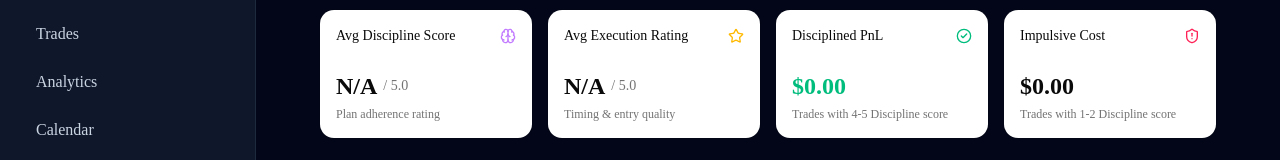
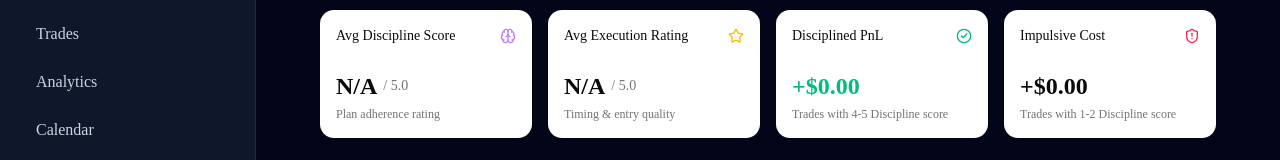
Before and after one commit to Yab100/trading-journal, a Next.js app: page /psychology in a window 1280 px wide. Shown: the part 130-290 px from the top of the page. Built offline with nearby package versions, Linux system fonts and the light colour scheme; no server answers.

Commit message:
fix PSYCHOLOGY TypeScript typing

```diff
--- a/app/(dashboard)/psychology/page.tsx
+++ b/app/(dashboard)/psychology/page.tsx
@@ -1,6 +1,11 @@
 import { getTrades } from '@/lib/actions/trades'
 import { LogPsychologyDialog } from '@/components/psychology/LogPsychologyDialog'
-import { Card, CardContent, CardHeader, CardTitle } from '@/components/ui/card'
+import {
+  Card,
+  CardContent,
+  CardHeader,
+  CardTitle,
+} from '@/components/ui/card'
 import { Badge } from '@/components/ui/badge'
 import {
   Table,
@@ -10,211 +15,399 @@ import {
   TableHeader,
   TableRow,
 } from '@/components/ui/table'
-import { Brain, Star, Flame, ShieldAlert, CheckCircle2 } from 'lucide-react'
+import {
+  Brain,
+  Star,
+  ShieldAlert,
+  CheckCircle2,
+} from 'lucide-react'
 
 export const revalidate = 0
 
+type PsychologyTrade = {
+  id: string
+  symbol: string
+  type: 'BUY' | 'SELL'
+  status: string
+  pnl: number | undefined
+  discipline_rating: number | null | undefined
+  execution_rating: number | null | undefined
+  emotions: string[]
+  notes: string | null | undefined
+}
+
 export default async function PsychologyPage() {
-  const trades = await getTrades()
-  console.log(JSON.stringify(trades, null, 2))
+  const trades: PsychologyTrade[] = await getTrades()
 
-  // Analytics calculations
-  const tradesWithPsychology = trades.filter((t) => (t as any).discipline_rating)
+  // ============================================================
+  // ANALYTICS CALCULATIONS
+  // ============================================================
+
+  const tradesWithPsychology = trades.filter(
+    (trade) =>
+      trade.discipline_rating !== null &&
+      trade.discipline_rating !== undefined
+  )
 
   const avgDiscipline = tradesWithPsychology.length
-    ? (tradesWithPsychology.reduce((acc, t) => acc + ((t as any).discipline_rating || 0), 0) / tradesWithPsychology.length).toFixed(1)
+    ? (
+        tradesWithPsychology.reduce(
+          (acc, trade) =>
+            acc + (trade.discipline_rating ?? 0),
+          0
+        ) / tradesWithPsychology.length
+      ).toFixed(1)
     : 'N/A'
 
   const avgExecution = tradesWithPsychology.length
-    ? (tradesWithPsychology.reduce((acc, t) => acc + ((t as any).execution_rating || 0), 0) / tradesWithPsychology.length).toFixed(1)
+    ? (
+        tradesWithPsychology.reduce(
+          (acc, trade) =>
+            acc + (trade.execution_rating ?? 0),
+          0
+        ) / tradesWithPsychology.length
+      ).toFixed(1)
     : 'N/A'
 
-  // Compare PnL of Disciplined trades (4-5 stars) vs Low Discipline (1-2 stars)
-  const disciplinedTrades = trades.filter((t) => ((t as any).discipline_rating || 0) >= 4)
-  const disciplinedPnL = disciplinedTrades.reduce((acc, t) => acc + (Number((t as any).pnl ?? 0) || 0), 0)
+  // ============================================================
+  // DISCIPLINED TRADES
+  // ============================================================
 
-  const impulsiveTrades = trades.filter((t) => (t as any).discipline_rating && (t as any).discipline_rating <= 2)
-  const impulsivePnL = impulsiveTrades.reduce((acc, t) => acc + (Number((t as any).pnl ?? 0) || 0), 0)
+  const disciplinedTrades = trades.filter(
+    (trade) =>
+      (trade.discipline_rating ?? 0) >= 4
+  )
+
+  const disciplinedPnL = disciplinedTrades.reduce(
+    (acc, trade) =>
+      acc + (Number(trade.pnl ?? 0) || 0),
+    0
+  )
+
+  // ============================================================
+  // IMPULSIVE TRADES
+  // ============================================================
+
+  const impulsiveTrades = trades.filter(
+    (trade) => {
+      const discipline =
+        trade.discipline_rating ?? 0
+
+      return (
+        discipline >= 1 &&
+        discipline <= 2
+      )
+    }
+  )
+
+  const impulsivePnL = impulsiveTrades.reduce(
+    (acc, trade) =>
+      acc + (Number(trade.pnl ?? 0) || 0),
+    0
+  )
 
   return (
     <div className="p-6 space-y-6">
+      {/* ========================================================
+          HEADER
+      ======================================================== */}
+
       <div>
-        <h1 className="text-2xl font-bold tracking-tight">Psychology & Execution</h1>
+        <h1 className="text-2xl font-bold tracking-tight">
+          Psychology & Execution
+        </h1>
+
         <p className="text-sm text-muted-foreground">
-          Track mental discipline, identify emotional triggers, and quantify their impact on your trading performance.
+          Track mental discipline, identify emotional
+          triggers, and quantify their impact on your
+          trading performance.
         </p>
       </div>
 
-      {/* Overview Cards */}
+      {/* ========================================================
+          OVERVIEW CARDS
+      ======================================================== */}
+
       <div className="grid gap-4 md:grid-cols-4">
+        {/* AVG DISCIPLINE */}
+
         <Card>
           <CardHeader className="flex flex-row items-center justify-between space-y-0 pb-2">
-            <CardTitle className="text-sm font-medium">Avg Discipline Score</CardTitle>
+            <CardTitle className="text-sm font-medium">
+              Avg Discipline Score
+            </CardTitle>
+
             <Brain className="h-4 w-4 text-purple-400" />
           </CardHeader>
+
           <CardContent>
             <div className="text-2xl font-bold flex items-center gap-1.5">
-              {avgDiscipline} <span className="text-sm font-normal text-muted-foreground">/ 5.0</span>
+              {avgDiscipline}
+
+              <span className="text-sm font-normal text-muted-foreground">
+                / 5.0
+              </span>
             </div>
-            <p className="text-xs text-muted-foreground mt-1">Plan adherence rating</p>
+
+            <p className="text-xs text-muted-foreground mt-1">
+              Plan adherence rating
+            </p>
           </CardContent>
         </Card>
 
+        {/* AVG EXECUTION */}
+
         <Card>
           <CardHeader className="flex flex-row items-center justify-between space-y-0 pb-2">
-            <CardTitle className="text-sm font-medium">Avg Execution Rating</CardTitle>
+            <CardTitle className="text-sm font-medium">
+              Avg Execution Rating
+            </CardTitle>
+
             <Star className="h-4 w-4 text-amber-400" />
           </CardHeader>
+
           <CardContent>
             <div className="text-2xl font-bold flex items-center gap-1.5">
-              {avgExecution} <span className="text-sm font-normal text-muted-foreground">/ 5.0</span>
+              {avgExecution}
+
+              <span className="text-sm font-normal text-muted-foreground">
+                / 5.0
+              </span>
             </div>
-            <p className="text-xs text-muted-foreground mt-1">Timing & entry quality</p>
+
+            <p className="text-xs text-muted-foreground mt-1">
+              Timing & entry quality
+            </p>
           </CardContent>
         </Card>
 
+        {/* DISCIPLINED PNL */}
+
         <Card>
           <CardHeader className="flex flex-row items-center justify-between space-y-0 pb-2">
-            <CardTitle className="text-sm font-medium">Disciplined PnL</CardTitle>
+            <CardTitle className="text-sm font-medium">
+              Disciplined PnL
+            </CardTitle>
+
             <CheckCircle2 className="h-4 w-4 text-emerald-500" />
           </CardHeader>
+
           <CardContent>
-            <div className={`text-2xl font-bold ${disciplinedPnL >= 0 ? 'text-emerald-500' : 'text-rose-500'}`}>
-              ${disciplinedPnL.toFixed(2)}
+            <div
+              className={`text-2xl font-bold ${
+                disciplinedPnL >= 0
+                  ? 'text-emerald-500'
+                  : 'text-rose-500'
+              }`}
+            >
+              {disciplinedPnL >= 0 ? '+' : ''}$
+              {disciplinedPnL.toFixed(2)}
             </div>
-            <p className="text-xs text-muted-foreground mt-1">Trades with 4-5 Discipline score</p>
+
+            <p className="text-xs text-muted-foreground mt-1">
+              Trades with 4-5 Discipline score
+            </p>
           </CardContent>
         </Card>
 
+        {/* IMPULSIVE COST */}
+
         <Card>
           <CardHeader className="flex flex-row items-center justify-between space-y-0 pb-2">
-            <CardTitle className="text-sm font-medium">Impulsive Cost</CardTitle>
+            <CardTitle className="text-sm font-medium">
+              Impulsive Cost
+            </CardTitle>
+
             <ShieldAlert className="h-4 w-4 text-rose-500" />
           </CardHeader>
+
           <CardContent>
-            <div className={`text-2xl font-bold ${impulsivePnL < 0 ? 'text-rose-500' : ''}`}>
-              ${impulsivePnL.toFixed(2)}
+            <div
+              className={`text-2xl font-bold ${
+                impulsivePnL < 0
+                  ? 'text-rose-500'
+                  : ''
+              }`}
+            >
+              {impulsivePnL >= 0 ? '+' : ''}$
+              {impulsivePnL.toFixed(2)}
             </div>
-            <p className="text-xs text-muted-foreground mt-1">Trades with 1-2 Discipline score</p>
+
+            <p className="text-xs text-muted-foreground mt-1">
+              Trades with 1-2 Discipline score
+            </p>
           </CardContent>
         </Card>
       </div>
 
-      {/* Trades Psychology Table */}
+      {/* ========================================================
+          TRADES PSYCHOLOGY TABLE
+      ======================================================== */}
+
       <div className="rounded-md border bg-card">
         <Table>
           <TableHeader>
             <TableRow>
               <TableHead>Symbol</TableHead>
+
               <TableHead>Type</TableHead>
-              <TableHead className="text-right">PnL ($)</TableHead>
-              <TableHead className="text-center">Discipline</TableHead>
-              <TableHead className="text-center">Execution</TableHead>
-              <TableHead>Emotions / Tags</TableHead>
-              <TableHead>Reflective Notes</TableHead>
-              <TableHead className="text-right">Action</TableHead>
+
+              <TableHead className="text-right">
+                PnL ($)
+              </TableHead>
+
+              <TableHead className="text-center">
+                Discipline
+              </TableHead>
+
+              <TableHead className="text-center">
+                Execution
+              </TableHead>
+
+              <TableHead>
+                Emotions / Tags
+              </TableHead>
+
+              <TableHead>
+                Reflective Notes
+              </TableHead>
+
+              <TableHead className="text-right">
+                Action
+              </TableHead>
             </TableRow>
           </TableHeader>
+
           <TableBody>
             {trades.length === 0 ? (
               <TableRow>
-                <TableCell colSpan={8} className="h-32 text-center text-muted-foreground">
+                <TableCell
+                  colSpan={8}
+                  className="h-32 text-center text-muted-foreground"
+                >
                   No trades recorded yet.
                 </TableCell>
               </TableRow>
             ) : (
               trades.map((trade) => {
-                const pnlVal = Number((trade as any).pnl ?? 0) || 0
+                const pnlVal =
+                  Number(trade.pnl ?? 0) || 0
+
                 const isWin = pnlVal > 0
 
                 return (
                   <TableRow key={trade.id}>
+                    {/* SYMBOL */}
+
                     <TableCell>
                       <span className="font-semibold text-foreground">
                         {trade.symbol}
                       </span>
                     </TableCell>
+
+                    {/* TYPE */}
+
                     <TableCell>
                       <span className="font-semibold text-foreground">
                         {trade.type}
                       </span>
                     </TableCell>
+
+                    {/* PNL */}
+
                     <TableCell className="text-right font-mono font-medium">
                       {trade.status === 'OPEN' ? (
-                        <span className="text-muted-foreground text-xs italic">Open</span>
+                        <span className="text-muted-foreground text-xs italic">
+                          Open
+                        </span>
                       ) : (
-                        <span className={isWin ? 'text-emerald-500' : pnlVal < 0 ? 'text-rose-500' : ''}>
-                          {isWin ? '+' : ''}${pnlVal.toFixed(2)}
+                        <span
+                          className={
+                            isWin
+                              ? 'text-emerald-500'
+                              : pnlVal < 0
+                                ? 'text-rose-500'
+                                : ''
+                          }
+                        >
+                          {isWin ? '+' : ''}$
+                          {pnlVal.toFixed(2)}
                         </span>
                       )}
                     </TableCell>
 
-                    {/* Discipline Score */}
-<TableCell className="text-center">
-  {(trade as any).discipline_rating !== null && (trade as any).discipline_rating !== undefined ? (
-    <span className="font-mono text-sm font-bold text-purple-400">
-      {(trade as any).discipline_rating}/5
-    </span>
-  ) : (
-    <span className="text-muted-foreground text-xs">—</span>
-  )}
-</TableCell>
-
-{/* Execution Rating */}
-<TableCell className="text-center">
-  {(trade as any).execution_rating !== null && (trade as any).execution_rating !== undefined ? (
-    <span className="font-mono text-sm font-bold text-blue-400">
-      {(trade as any).execution_rating}/5
-    </span>
-  ) : (
-    <span className="text-muted-foreground text-xs">—</span>
-  )}
-</TableCell>
+                    {/* DISCIPLINE */}
 
                     <TableCell className="text-center">
-  {trade.discipline_rating !== null && trade.discipline_rating !== undefined ? (
+                      {trade.discipline_rating !==
+                        null &&
+                      trade.discipline_rating !==
+                        undefined ? (
                         <span className="font-mono text-sm font-bold text-purple-400">
                           {trade.discipline_rating}/5
                         </span>
                       ) : (
-    <span className="text-muted-foreground text-xs">—</span>
+                        <span className="text-muted-foreground text-xs">
+                          —
+                        </span>
                       )}
                     </TableCell>
 
-{/* Execution Rating */}
+                    {/* EXECUTION */}
+
                     <TableCell className="text-center">
-  {trade.execution_rating !== null && trade.execution_rating !== undefined ? (
+                      {trade.execution_rating !==
+                        null &&
+                      trade.execution_rating !==
+                        undefined ? (
                         <span className="font-mono text-sm font-bold text-blue-400">
                           {trade.execution_rating}/5
                         </span>
                       ) : (
-    <span className="text-muted-foreground text-xs">—</span>
+                        <span className="text-muted-foreground text-xs">
+                          —
+                        </span>
                       )}
                     </TableCell>
 
-                    {/* Emotions */}
+                    {/* EMOTIONS */}
+
                     <TableCell>
                       <div className="flex flex-wrap gap-1">
-                        {trade.emotions && trade.emotions.length > 0 ? (
-                          trade.emotions.map((emo: string) => (
-                            <Badge key={emo} variant="secondary" className="text-[10px]">
-                              {emo}
+                        {trade.emotions &&
+                        trade.emotions.length >
+                          0 ? (
+                          trade.emotions.map(
+                            (emotion) => (
+                              <Badge
+                                key={emotion}
+                                variant="secondary"
+                                className="text-[10px]"
+                              >
+                                {emotion}
                               </Badge>
-                          ))
+                            )
+                          )
                         ) : (
-                          <span className="text-muted-foreground text-xs italic">No tags</span>
+                          <span className="text-muted-foreground text-xs italic">
+                            No tags
+                          </span>
                         )}
                       </div>
                     </TableCell>
 
-                    {/* Notes */}
+                    {/* NOTES */}
+
                     <TableCell className="max-w-[200px] truncate text-xs text-muted-foreground">
                       {trade.notes || '—'}
                     </TableCell>
 
-                    {/* Action */}
+                    {/* ACTION */}
+
                     <TableCell className="text-right">
-                      <LogPsychologyDialog trade={trade} />
+                      <LogPsychologyDialog
+                        trade={trade}
+                      />
                     </TableCell>
                   </TableRow>
                 )
```
Lines whose indentation alone changed are shown as unchanged.
